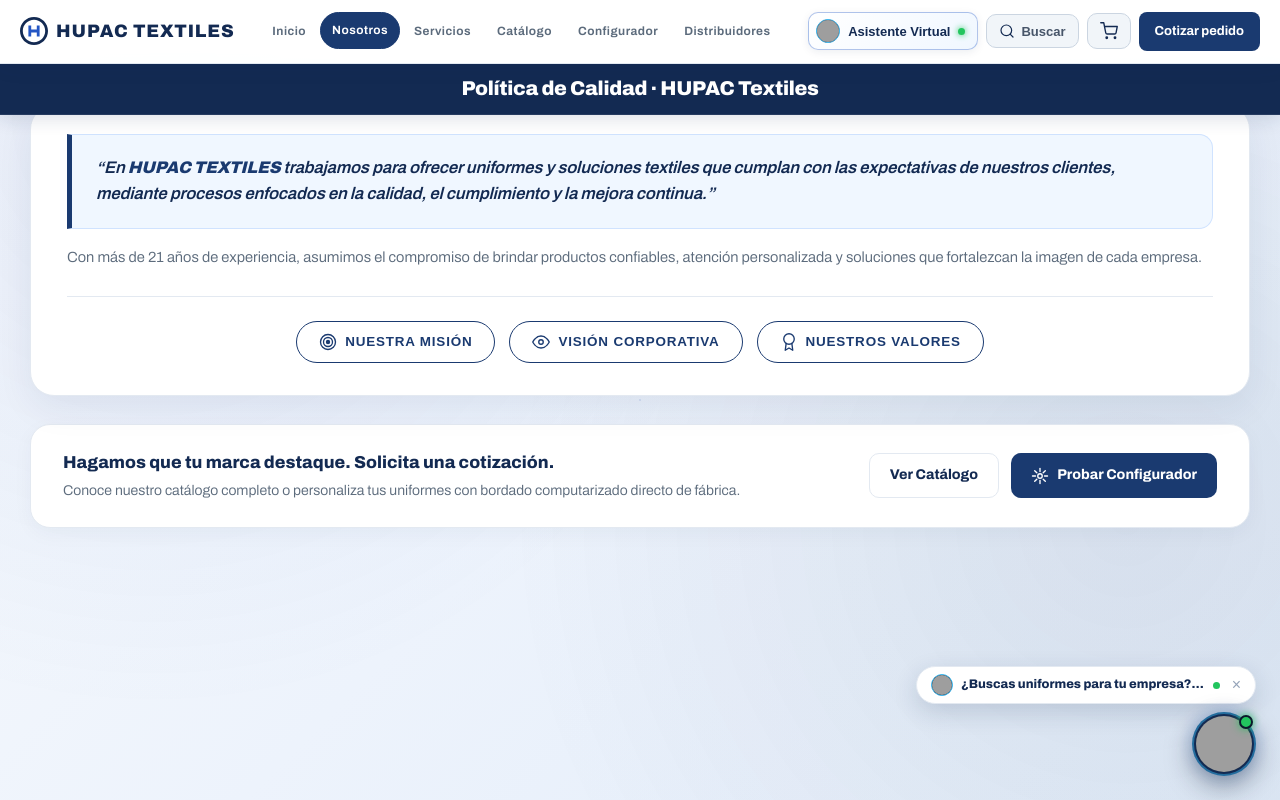
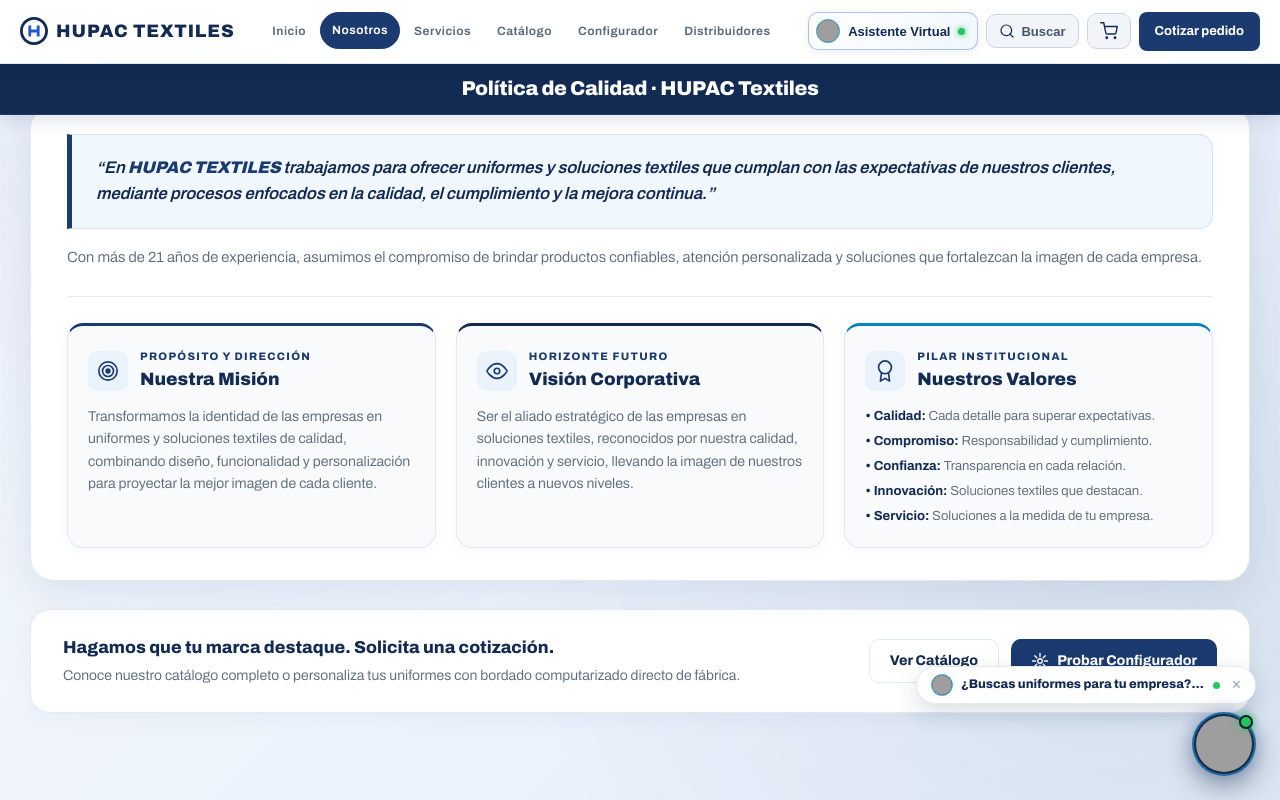
Before and after one commit to danieltrejomx/hupac-textiles-web, a Next.js app: page /nosotros in a window 1280 px wide. Shown: the top 800 px of the page. Built offline with nearby package versions, Linux system fonts and the light colour scheme; grey boxes are pictures that could not be loaded.

Commit message:
feat(nosotros): mostrar mision vision y valores directamente en una sola linea

```diff
--- a/app/nosotros/page.tsx
+++ b/app/nosotros/page.tsx
@@ -1,5 +1,4 @@
 'use client';
-import { useState } from 'react';
 import Link from 'next/link';
 import Navbar from '@/components/Navbar';
 import Footer from '@/components/Footer';
@@ -10,13 +9,7 @@ import {
   IconConfigurator
 } from '@/components/Icons';
 
-type ModalType = 'mision' | 'vision' | 'valores' | null;
-
 export default function NosotrosPage() {
-  const [activeModal, setActiveModal] = useState<ModalType>(null);
-
-  const closeModal = () => setActiveModal(null);
-
   return (
     <>
       <Navbar />
@@ -116,126 +109,145 @@ export default function NosotrosPage() {
               Con más de 21 años de experiencia, asumimos el compromiso de brindar productos confiables, atención personalizada y soluciones que fortalezcan la imagen de cada empresa.
             </p>
 
-            {/* ================= FILA DE BOTONES EMERGENTES (MISIÓN, VISIÓN, VALORES) ================= */}
+            {/* ================= FILA EN UNA SOLA LÍNEA: MISIÓN, VISIÓN Y VALORES ================= */}
             <div style={{
-              display: 'flex',
-              justifyContent: 'center',
-              alignItems: 'center',
-              gap: '14px',
+              display: 'grid',
+              gridTemplateColumns: 'repeat(auto-fit, minmax(280px, 1fr))',
+              gap: '20px',
               borderTop: '1px solid var(--linea)',
-              paddingTop: '24px',
-              flexWrap: 'wrap'
+              paddingTop: '26px',
+              width: '100%'
             }}>
-              <button
-                type="button"
-                onClick={() => setActiveModal('mision')}
-                style={{
-                  display: 'inline-flex',
-                  alignItems: 'center',
-                  gap: '8px',
-                  padding: '11px 22px',
-                  borderRadius: '100px',
-                  backgroundColor: '#ffffff',
-                  border: '1.5px solid var(--rey)',
-                  color: 'var(--rey)',
-                  fontSize: '0.84rem',
-                  fontWeight: 800,
-                  letterSpacing: '0.06em',
-                  textTransform: 'uppercase',
-                  cursor: 'pointer',
-                  transition: 'all 0.2s ease',
-                  userSelect: 'none'
-                }}
-                onMouseEnter={(e) => {
-                  e.currentTarget.style.backgroundColor = 'var(--rey)';
-                  e.currentTarget.style.color = '#ffffff';
-                  e.currentTarget.style.boxShadow = '0 6px 18px rgba(26, 58, 112, 0.18)';
-                  e.currentTarget.style.transform = 'translateY(-2px)';
-                }}
-                onMouseLeave={(e) => {
-                  e.currentTarget.style.backgroundColor = '#ffffff';
-                  e.currentTarget.style.color = 'var(--rey)';
-                  e.currentTarget.style.boxShadow = 'none';
-                  e.currentTarget.style.transform = 'translateY(0)';
-                }}
-              >
-                <IconTarget size={18} color="currentColor" />
-                NUESTRA MISIÓN
-              </button>
+              {/* Tarjeta 1: NUESTRA MISIÓN */}
+              <div style={{
+                backgroundColor: '#F8FAFC',
+                border: '1px solid #E2E8F0',
+                borderTop: '3px solid var(--rey)',
+                borderRadius: '16px',
+                padding: '22px 20px',
+                display: 'flex',
+                flexDirection: 'column',
+                gap: '12px',
+                boxShadow: '0 4px 14px rgba(19, 42, 82, 0.03)'
+              }}>
+                <div style={{ display: 'flex', alignItems: 'center', gap: '12px' }}>
+                  <div style={{
+                    width: '40px',
+                    height: '40px',
+                    borderRadius: '10px',
+                    backgroundColor: '#EAF3FC',
+                    display: 'flex',
+                    alignItems: 'center',
+                    justifyContent: 'center',
+                    flexShrink: 0
+                  }}>
+                    <IconTarget size={22} color="var(--rey)" />
+                  </div>
+                  <div>
+                    <span style={{ fontSize: '0.68rem', fontWeight: 800, color: 'var(--rey)', letterSpacing: '0.12em', textTransform: 'uppercase', display: 'block' }}>
+                      Propósito y Dirección
+                    </span>
+                    <h3 style={{ fontSize: '1.12rem', fontWeight: 850, color: 'var(--marino)', margin: 0 }}>
+                      Nuestra Misión
+                    </h3>
+                  </div>
+                </div>
+                <p style={{ fontSize: '0.88rem', lineHeight: 1.6, color: 'var(--texto-2)', margin: 0 }}>
+                  Transformamos la identidad de las empresas en uniformes y soluciones textiles de calidad, combinando diseño, funcionalidad y personalización para proyectar la mejor imagen de cada cliente.
+                </p>
+              </div>
 
-              <button
-                type="button"
-                onClick={() => setActiveModal('vision')}
-                style={{
-                  display: 'inline-flex',
-                  alignItems: 'center',
-                  gap: '8px',
-                  padding: '11px 22px',
-                  borderRadius: '100px',
-                  backgroundColor: '#ffffff',
-                  border: '1.5px solid var(--rey)',
-                  color: 'var(--rey)',
-                  fontSize: '0.84rem',
-                  fontWeight: 800,
-                  letterSpacing: '0.06em',
-                  textTransform: 'uppercase',
-                  cursor: 'pointer',
-                  transition: 'all 0.2s ease',
-                  userSelect: 'none'
-                }}
-                onMouseEnter={(e) => {
-                  e.currentTarget.style.backgroundColor = 'var(--rey)';
-                  e.currentTarget.style.color = '#ffffff';
-                  e.currentTarget.style.boxShadow = '0 6px 18px rgba(26, 58, 112, 0.18)';
-                  e.currentTarget.style.transform = 'translateY(-2px)';
-                }}
-                onMouseLeave={(e) => {
-                  e.currentTarget.style.backgroundColor = '#ffffff';
-                  e.currentTarget.style.color = 'var(--rey)';
-                  e.currentTarget.style.boxShadow = 'none';
-                  e.currentTarget.style.transform = 'translateY(0)';
-                }}
-              >
-                <IconEye size={18} color="currentColor" />
-                VISIÓN CORPORATIVA
-              </button>
+              {/* Tarjeta 2: VISIÓN CORPORATIVA */}
+              <div style={{
+                backgroundColor: '#F8FAFC',
+                border: '1px solid #E2E8F0',
+                borderTop: '3px solid var(--marino)',
+                borderRadius: '16px',
+                padding: '22px 20px',
+                display: 'flex',
+                flexDirection: 'column',
+                gap: '12px',
+                boxShadow: '0 4px 14px rgba(19, 42, 82, 0.03)'
+              }}>
+                <div style={{ display: 'flex', alignItems: 'center', gap: '12px' }}>
+                  <div style={{
+                    width: '40px',
+                    height: '40px',
+                    borderRadius: '10px',
+                    backgroundColor: '#EAF3FC',
+                    display: 'flex',
+                    alignItems: 'center',
+                    justifyContent: 'center',
+                    flexShrink: 0
+                  }}>
+                    <IconEye size={22} color="var(--rey)" />
+                  </div>
+                  <div>
+                    <span style={{ fontSize: '0.68rem', fontWeight: 800, color: 'var(--rey)', letterSpacing: '0.12em', textTransform: 'uppercase', display: 'block' }}>
+                      Horizonte Futuro
+                    </span>
+                    <h3 style={{ fontSize: '1.12rem', fontWeight: 850, color: 'var(--marino)', margin: 0 }}>
+                      Visión Corporativa
+                    </h3>
+                  </div>
+                </div>
+                <p style={{ fontSize: '0.88rem', lineHeight: 1.6, color: 'var(--texto-2)', margin: 0 }}>
+                  Ser el aliado estratégico de las empresas en soluciones textiles, reconocidos por nuestra calidad, innovación y servicio, llevando la imagen de nuestros clientes a nuevos niveles.
+                </p>
+              </div>
 
-              <button
-                type="button"
-                onClick={() => setActiveModal('valores')}
-                style={{
-                  display: 'inline-flex',
-                  alignItems: 'center',
-                  gap: '8px',
-                  padding: '11px 22px',
-                  borderRadius: '100px',
-                  backgroundColor: '#ffffff',
-                  border: '1.5px solid var(--rey)',
-                  color: 'var(--rey)',
-                  fontSize: '0.84rem',
-                  fontWeight: 800,
-                  letterSpacing: '0.06em',
-                  textTransform: 'uppercase',
-                  cursor: 'pointer',
-                  transition: 'all 0.2s ease',
-                  userSelect: 'none'
-                }}
-                onMouseEnter={(e) => {
-                  e.currentTarget.style.backgroundColor = 'var(--rey)';
-                  e.currentTarget.style.color = '#ffffff';
-                  e.currentTarget.style.boxShadow = '0 6px 18px rgba(26, 58, 112, 0.18)';
-                  e.currentTarget.style.transform = 'translateY(-2px)';
-                }}
-                onMouseLeave={(e) => {
-                  e.currentTarget.style.backgroundColor = '#ffffff';
-                  e.currentTarget.style.color = 'var(--rey)';
-                  e.currentTarget.style.boxShadow = 'none';
-                  e.currentTarget.style.transform = 'translateY(0)';
-                }}
-              >
-                <IconAward size={18} color="currentColor" />
-                NUESTROS VALORES
-              </button>
+              {/* Tarjeta 3: NUESTROS VALORES */}
+              <div style={{
+                backgroundColor: '#F8FAFC',
+                border: '1px solid #E2E8F0',
+                borderTop: '3px solid #0284c7',
+                borderRadius: '16px',
+                padding: '22px 20px',
+                display: 'flex',
+                flexDirection: 'column',
+                gap: '12px',
+                boxShadow: '0 4px 14px rgba(19, 42, 82, 0.03)'
+              }}>
+                <div style={{ display: 'flex', alignItems: 'center', gap: '12px' }}>
+                  <div style={{
+                    width: '40px',
+                    height: '40px',
+                    borderRadius: '10px',
+                    backgroundColor: '#EAF3FC',
+                    display: 'flex',
+                    alignItems: 'center',
+                    justifyContent: 'center',
+                    flexShrink: 0
+                  }}>
+                    <IconAward size={22} color="var(--rey)" />
+                  </div>
+                  <div>
+                    <span style={{ fontSize: '0.68rem', fontWeight: 800, color: 'var(--rey)', letterSpacing: '0.12em', textTransform: 'uppercase', display: 'block' }}>
+                      Pilar Institucional
+                    </span>
+                    <h3 style={{ fontSize: '1.12rem', fontWeight: 850, color: 'var(--marino)', margin: 0 }}>
+                      Nuestros Valores
+                    </h3>
+                  </div>
+                </div>
+                <div style={{ display: 'flex', flexDirection: 'column', gap: '6px' }}>
+                  <div style={{ fontSize: '0.82rem', lineHeight: 1.45, color: 'var(--texto-2)' }}>
+                    <strong style={{ color: 'var(--marino)' }}>• Calidad:</strong> Cada detalle para superar expectativas.
+                  </div>
+                  <div style={{ fontSize: '0.82rem', lineHeight: 1.45, color: 'var(--texto-2)' }}>
+                    <strong style={{ color: 'var(--marino)' }}>• Compromiso:</strong> Responsabilidad y cumplimiento.
+                  </div>
+                  <div style={{ fontSize: '0.82rem', lineHeight: 1.45, color: 'var(--texto-2)' }}>
+                    <strong style={{ color: 'var(--marino)' }}>• Confianza:</strong> Transparencia en cada relación.
+                  </div>
+                  <div style={{ fontSize: '0.82rem', lineHeight: 1.45, color: 'var(--texto-2)' }}>
+                    <strong style={{ color: 'var(--marino)' }}>• Innovación:</strong> Soluciones textiles que destacan.
+                  </div>
+                  <div style={{ fontSize: '0.82rem', lineHeight: 1.45, color: 'var(--texto-2)' }}>
+                    <strong style={{ color: 'var(--marino)' }}>• Servicio:</strong> Soluciones a la medida de tu empresa.
+                  </div>
+                </div>
+              </div>
             </div>
           </div>
 
@@ -297,195 +309,6 @@ export default function NosotrosPage() {
             </div>
           </div>
         </div>
-
-        {/* ================= VENTANA MODAL EMERGENTE ================= */}
-        {activeModal && (
-          <div
-            style={{
-              position: 'fixed',
-              top: 0,
-              left: 0,
-              right: 0,
-              bottom: 0,
-              backgroundColor: 'rgba(15, 23, 42, 0.6)',
-              backdropFilter: 'blur(8px)',
-              WebkitBackdropFilter: 'blur(8px)',
-              zIndex: 10000,
-              display: 'flex',
-              alignItems: 'center',
-              justifyContent: 'center',
-              padding: '20px'
-            }}
-            onClick={closeModal}
-          >
-            <div
-              style={{
-                backgroundColor: '#ffffff',
-                border: '1px solid var(--linea)',
-                borderRadius: '24px',
-                padding: '36px 40px',
-                maxWidth: '680px',
-                width: '100%',
-                boxShadow: '0 25px 60px rgba(19, 42, 82, 0.2)',
-                position: 'relative',
-                color: 'var(--texto)'
-              }}
-              onClick={(e) => e.stopPropagation()}
-            >
-              {/* Botón cerrar */}
-              <button
-                type="button"
-                onClick={closeModal}
-                style={{
-                  position: 'absolute',
-                  top: '20px',
-                  right: '20px',
-                  backgroundColor: '#f1f5f9',
-                  border: '1px solid #e2e8f0',
-                  borderRadius: '50%',
-                  width: '36px',
-                  height: '36px',
-                  color: '#64748b',
-                  fontSize: '1rem',
-                  cursor: 'pointer',
-                  display: 'flex',
-                  alignItems: 'center',
-                  justifyContent: 'center',
-                  transition: 'all 0.15s ease'
-                }}
-                onMouseEnter={(e) => {
-                  e.currentTarget.style.backgroundColor = '#fee2e2';
-                  e.currentTarget.style.color = '#ef4444';
-                  e.currentTarget.style.borderColor = '#fca5a5';
-                }}
-                onMouseLeave={(e) => {
-                  e.currentTarget.style.backgroundColor = '#f1f5f9';
-                  e.currentTarget.style.color = '#64748b';
-                  e.currentTarget.style.borderColor = '#e2e8f0';
-                }}
-              >
-                ✕
-              </button>
-
-              {/* MISIÓN */}
-              {activeModal === 'mision' && (
-                <div>
-                  <div style={{ display: 'flex', alignItems: 'center', gap: '14px', marginBottom: '18px' }}>
-                    <div style={{
-                      width: '46px',
-                      height: '46px',
-                      borderRadius: '12px',
-                      backgroundColor: '#EAF3FC',
-                      display: 'flex',
-                      alignItems: 'center',
-                      justifyContent: 'center',
-                      flexShrink: 0
-                    }}>
-                      <IconTarget size={26} color="var(--rey)" />
-                    </div>
-                    <div>
-                      <span style={{ fontSize: '0.74rem', fontWeight: 800, color: 'var(--rey)', letterSpacing: '0.15em', textTransform: 'uppercase' }}>
-                        PROPÓSITO Y DIRECCIÓN
-                      </span>
-                      <h2 style={{ fontSize: '1.75rem', fontWeight: 850, color: 'var(--marino)', margin: 0 }}>
-                        Nuestra Misión
-                      </h2>
-                    </div>
-                  </div>
-                  <p style={{ fontSize: '1.02rem', lineHeight: 1.65, color: 'var(--texto-2)', marginBottom: '0' }}>
-                    Transformamos la identidad de las empresas en uniformes y soluciones textiles de calidad, combinando diseño, funcionalidad y personalización para proyectar la mejor imagen de cada cliente.
-                  </p>
-                </div>
-              )}
-
-              {/* VISIÓN */}
-              {activeModal === 'vision' && (
-                <div>
-                  <div style={{ display: 'flex', alignItems: 'center', gap: '14px', marginBottom: '18px' }}>
-                    <div style={{
-                      width: '46px',
-                      height: '46px',
-                      borderRadius: '12px',
-                      backgroundColor: '#EAF3FC',
-                      display: 'flex',
-                      alignItems: 'center',
-                      justifyContent: 'center',
-                      flexShrink: 0
-                    }}>
-                      <IconEye size={26} color="var(--rey)" />
-                    </div>
-                    <div>
-                      <span style={{ fontSize: '0.74rem', fontWeight: 800, color: 'var(--rey)', letterSpacing: '0.15em', textTransform: 'uppercase' }}>
-                        HORIZONTE FUTURO
-                      </span>
-                      <h2 style={{ fontSize: '1.75rem', fontWeight: 850, color: 'var(--marino)', margin: 0 }}>
-                        Visión Corporativa
-                      </h2>
-                    </div>
-                  </div>
-                  <p style={{ fontSize: '1.02rem', lineHeight: 1.65, color: 'var(--texto-2)', marginBottom: '0' }}>
-                    Ser el aliado estratégico de las empresas en soluciones textiles, reconocidos por nuestra calidad, innovación y servicio, llevando la imagen de nuestros clientes a nuevos niveles.
-                  </p>
-                </div>
-              )}
-
-              {/* VALORES */}
-              {activeModal === 'valores' && (
-                <div>
-                  <div style={{ display: 'flex', alignItems: 'center', gap: '14px', marginBottom: '18px' }}>
-                    <div style={{
-                      width: '46px',
-                      height: '46px',
-                      borderRadius: '12px',
-                      backgroundColor: '#EAF3FC',
-                      display: 'flex',
-                      alignItems: 'center',
-                      justifyContent: 'center',
-                      flexShrink: 0
-                    }}>
-                      <IconAward size={26} color="var(--rey)" />
-                    </div>
-                    <div>
-                      <span style={{ fontSize: '0.74rem', fontWeight: 800, color: 'var(--rey)', letterSpacing: '0.15em', textTransform: 'uppercase' }}>
-                        PILAR ÉTICO E INSTITUCIONAL
-                      </span>
-                      <h2 style={{ fontSize: '1.75rem', fontWeight: 850, color: 'var(--marino)', margin: 0 }}>
-                        Nuestros Valores
-                      </h2>
-                    </div>
-                  </div>
-
-                  <div style={{ display: 'flex', flexDirection: 'column', gap: '10px' }}>
-                    {[
-                      { val: 'Calidad', desc: 'Cada detalle cuenta. Creamos prendas que cumplen y superan expectativas.' },
-                      { val: 'Compromiso', desc: 'Tu proyecto es nuestro compromiso. Respondemos con responsabilidad y cumplimiento.' },
-                      { val: 'Confianza', desc: 'Construimos relaciones duraderas con transparencia y profesionalismo.' },
-                      { val: 'Innovación', desc: 'Evolucionamos para ofrecer soluciones textiles que destacan.' },
-                      { val: 'Servicio', desc: 'Escuchamos, entendemos y creamos soluciones a la medida de cada cliente.' },
-                    ].map((v, i) => (
-                      <div
-                        key={i}
-                        style={{
-                          backgroundColor: '#F8FAFC',
-                          border: '1px solid #E2E8F0',
-                          borderRadius: '12px',
-                          padding: '14px 16px'
-                        }}
-                      >
-                        <b style={{ color: 'var(--marino)', fontSize: '0.92rem', display: 'block', marginBottom: '4px' }}>
-                          • {v.val}
-                        </b>
-                        <p style={{ color: 'var(--texto-2)', fontSize: '0.82rem', margin: 0, lineHeight: 1.45 }}>
-                          {v.desc}
-                        </p>
-                      </div>
-                    ))}
-                  </div>
-                </div>
-              )}
-            </div>
-          </div>
-        )}
       </main>
       <Footer />
     </>
```
